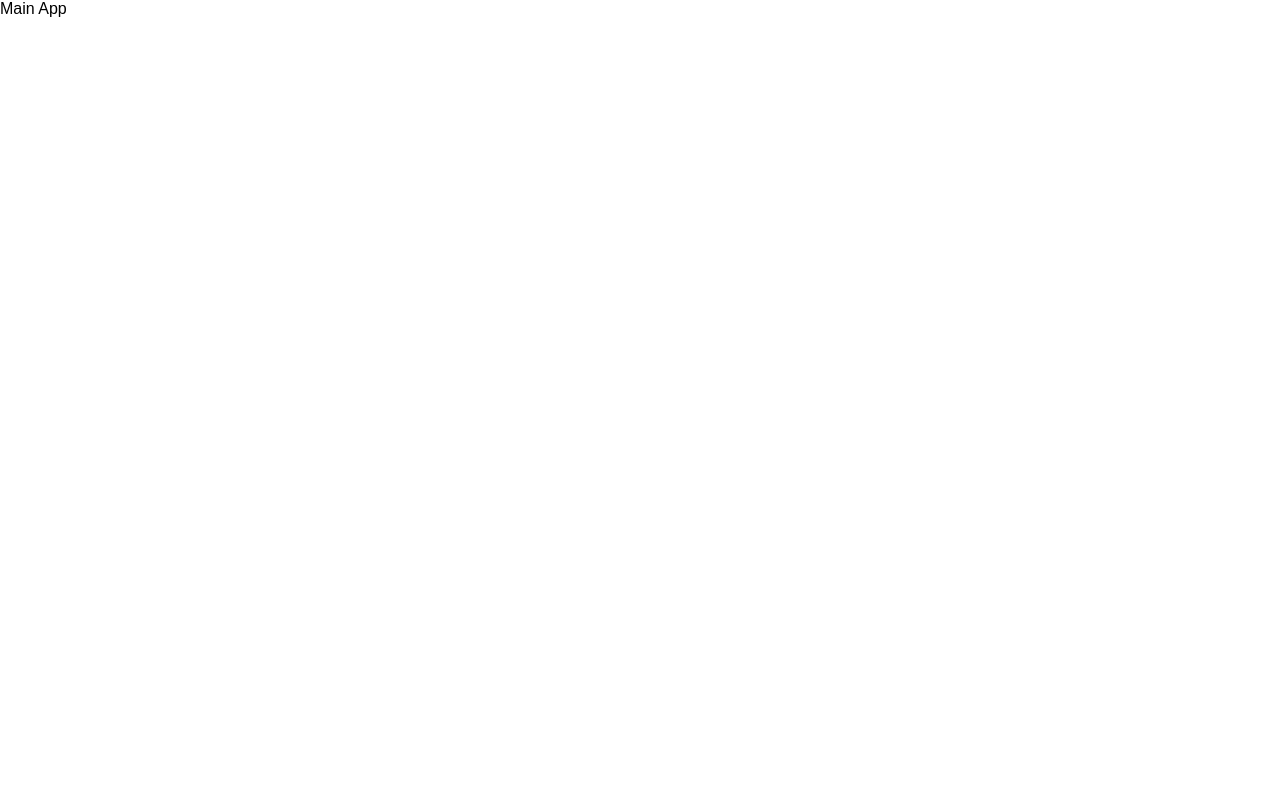
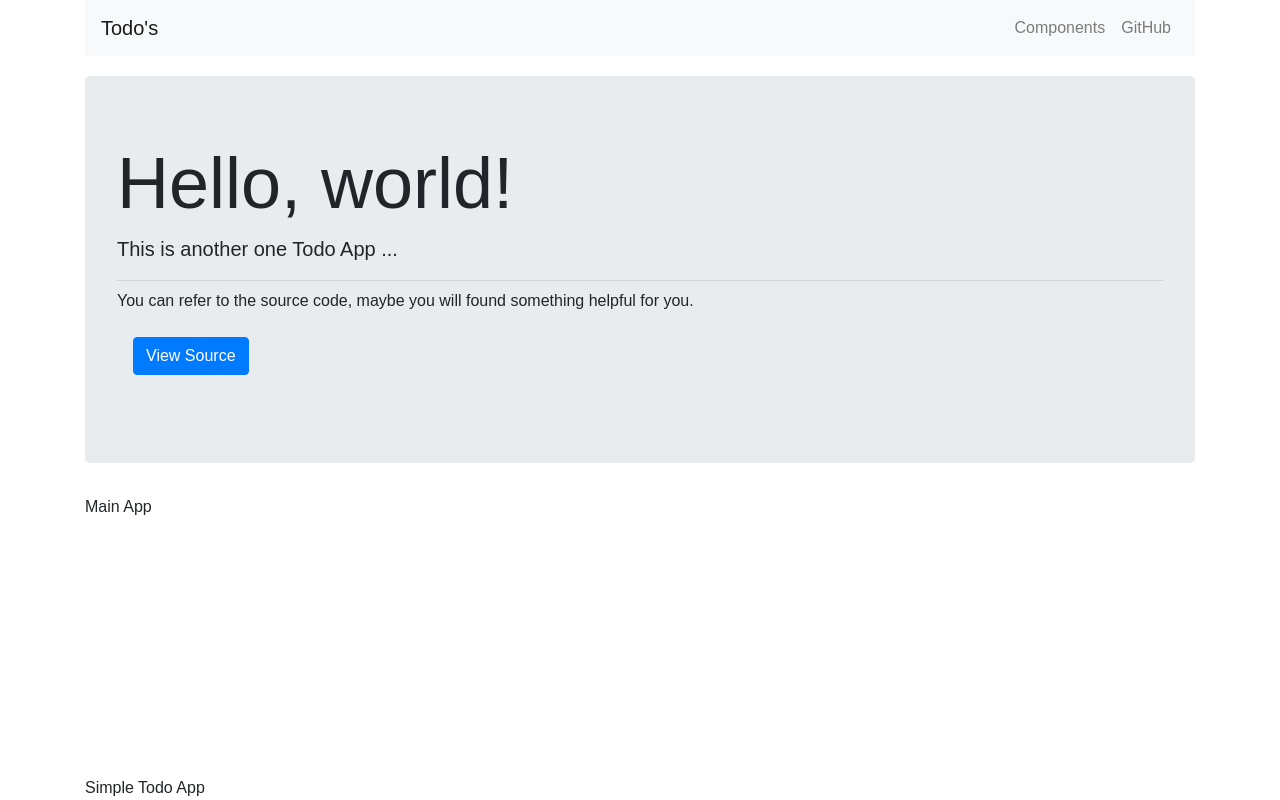
Before and after one commit to EugeneDz/react-sortable-todos, a React app: page / in a window 1280 px wide. Built offline with nearby package versions, Linux system fonts and the light colour scheme.

Commit message:
feat: add basic layout components

```diff
--- a/package.json
+++ b/package.json
@@ -3,9 +3,11 @@
   "version": "0.1.0",
   "private": true,
   "dependencies": {
+    "bootstrap": "4.1.1",
     "react": "^16.4.1",
     "react-dom": "^16.4.1",
-    "react-scripts": "1.1.4"
+    "react-scripts": "1.1.4",
+    "reactstrap": "6.2.0"
   },
   "scripts": {
     "start": "react-scripts start",
--- /dev/null
+++ b/src/components/Footer/index.js
@@ -0,0 +1,3 @@
+const Footer = () => 'Simple Todo App';
+
+export default Footer;
--- /dev/null
+++ b/src/components/Hero/index.js
@@ -0,0 +1,18 @@
+import React from 'react';
+import { Jumbotron, Button, NavLink } from 'reactstrap';
+
+const Hero = () => (
+  <Jumbotron>
+    <h1 className="display-3">Hello, world!</h1>
+    <p className="lead">This is another one Todo App ...</p>
+    <hr className="my-2" />
+    <p>You can refer to the source code, maybe you will found something helpful for you.</p>
+    <p className="lead">
+      <NavLink href="https://github.com/EugeneDz" target="_blunk">
+        <Button color="primary">View Source</Button>
+      </NavLink>
+    </p>
+  </Jumbotron>
+);
+
+export default Hero;
--- /dev/null
+++ b/src/components/Navbar/index.js
@@ -0,0 +1,45 @@
+import React, { Component } from 'react';
+import {
+  Collapse,
+  Navbar as ReactstrapNavbar,
+  NavbarToggler,
+  NavbarBrand,
+  Nav,
+  NavItem,
+  NavLink,
+} from 'reactstrap';
+
+class Navbar extends Component {
+  constructor(props) {
+    super(props);
+
+    this.state = {
+      isOpen: false
+    };
+  }
+
+  toggle = () => this.setState({
+    isOpen: !this.state.isOpen
+  });
+
+  render() {
+    return (
+      <ReactstrapNavbar color="light" light expand="md">
+        <NavbarBrand href="/">Todo's</NavbarBrand>
+        <NavbarToggler onClick={this.toggle} />
+        <Collapse isOpen={this.state.isOpen} navbar>
+          <Nav className="ml-auto" navbar>
+            <NavItem>
+              <NavLink href="/components/">Components</NavLink>
+            </NavItem>
+            <NavItem>
+              <NavLink href="https://github.com/EugeneDz">GitHub</NavLink>
+            </NavItem>
+          </Nav>
+        </Collapse>
+      </ReactstrapNavbar>
+    );
+  }
+}
+
+export default Navbar;
--- a/src/containers/Main.js
+++ b/src/containers/Main.js
@@ -1,15 +1,42 @@
-import React, { Component } from 'react';
+import React, { Fragment } from 'react';
+import { Container, Row, Col } from 'reactstrap';
+import Navbar from '../components/Navbar';
+import Hero from '../components/Hero';
+import Footer from '../components/Footer';
 
 import './Main.css';
 
-class Main extends Component {
-  render() {
-    return (
-      <div className="main">
-        Main App
-      </div>
-    );
-  }
-}
+const Main = () => (
+  <Fragment>
+    <header>
+      <Container>
+        <Navbar />
+      </Container>
+    </header>
+    <main className="main">
+      <Container>
+        <Row>
+          <Col xs={12}>
+            <Hero />
+          </Col>
+        </Row>
+        <Row>
+          <Col xs={12}>
+            Main App
+          </Col>
+        </Row>
+      </Container>
+    </main>
+    <footer>
+      <Container>
+        <Row>
+          <Col xs={12}>
+            <Footer />
+          </Col>
+        </Row>
+      </Container>
+    </footer>
+  </Fragment>
+);
 
 export default Main;
--- a/src/index.css
+++ b/src/index.css
@@ -1,5 +1,34 @@
+* {
+  box-sizing: border-box;
+}
+
 body {
+  position: relative;
+  width: 100vw;
+  height: 100vh;
   margin: 0;
   padding: 0;
+
   font-family: sans-serif;
+
+  -webkit-font-smoothing: antialiased;
+  -moz-osx-font-smoothing: grayscale;
 }
+
+body #root {
+  display: flex;
+  flex-direction: column;
+  justify-content: space-between;
+
+  position: relative;
+  width: 100%;
+  height: 100%;
+}
+
+body header {
+  margin-bottom: 20px;
+}
+
+body main {
+  margin-bottom: auto;
+}
--- a/src/index.js
+++ b/src/index.js
@@ -4,6 +4,8 @@ import ReactDOM from 'react-dom';
 import Main from './containers/Main';
 import registerServiceWorker from './registerServiceWorker';
 
+import 'bootstrap/dist/css/bootstrap.min.css';
 import './index.css';
+
 ReactDOM.render(<Main />, document.getElementById('root'));
 registerServiceWorker();
```
Also changed, not shown: 1 other file.
